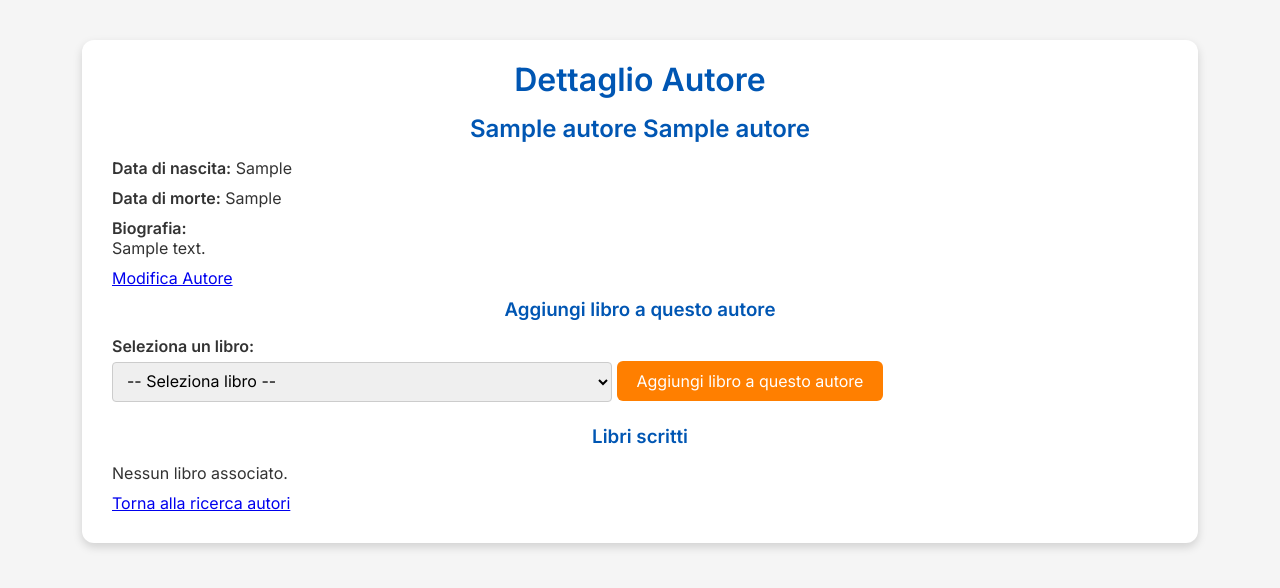
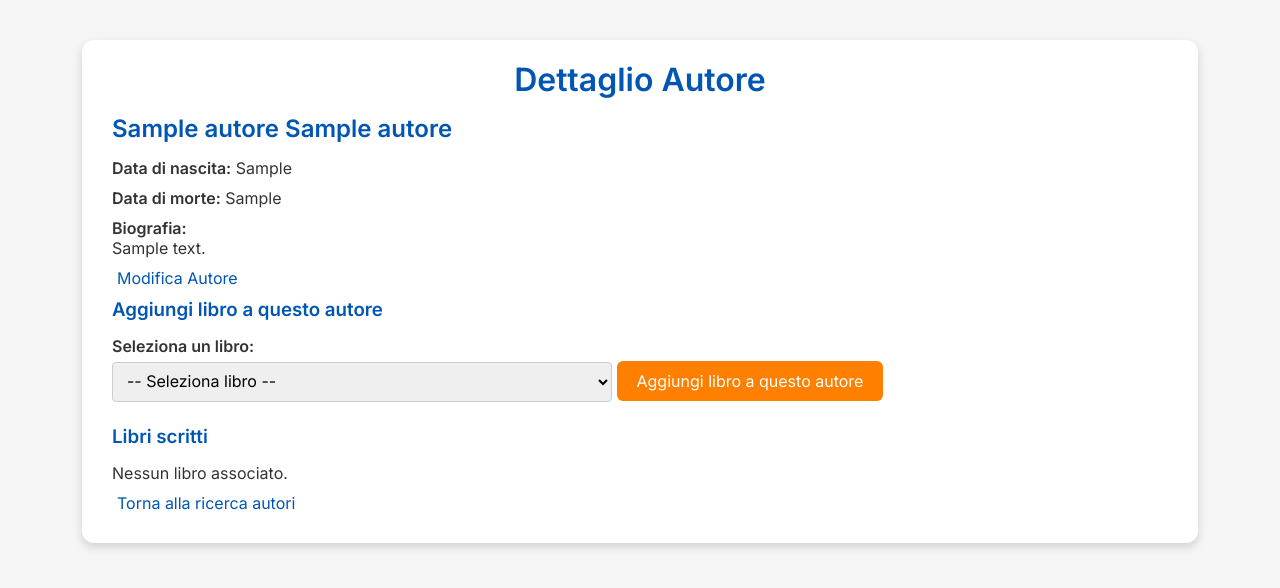
Before and after one commit to jaczao/library-management-system, a PHP site: page /dettaglio_autore.php?id=1 in a window 1280 px wide. Shown: the top 588 px of the page. Run offline with PHP 8.4, Linux system fonts and the light colour scheme; tables that the repository leaves empty or names only in its code hold one stand-in row (values such as "Sample post"); some libraries are stand-ins or nearby versions.

Commit message:
tanti fix estetici

```diff
--- a/aggiungi_nuovo_libro.php
+++ b/aggiungi_nuovo_libro.php
@@ -118,7 +118,7 @@ if ($_SERVER['REQUEST_METHOD'] === 'POST') {
         <br><br>
         <button type="submit">Aggiungi Libro</button>
     </form>
-    <p><a href="cerca_libri.php">Torna alla ricerca libri</a></p>
+    <div class="inline-links"><p><a href="cerca_libri.php">Torna alla ricerca libri</a></p></div>
 </div>
 <script>
 document.getElementById('add_author').addEventListener('click', function(){
--- a/crea_lettore.php
+++ b/crea_lettore.php
@@ -74,7 +74,7 @@ if ($_SERVER['REQUEST_METHOD'] === 'POST') {
 
         <button type="submit">Crea Profilo Lettore</button>
     </form>
-    <p><a href="cerca_lettore.php">Torna alla ricerca lettori</a></p>
+    <div class="inline-links"><p><a href="cerca_lettore.php">Torna alla ricerca lettori</a></p></div>
 </div>
 </body>
 </html>
--- a/crea_sede.php
+++ b/crea_sede.php
@@ -57,7 +57,7 @@ if ($_SERVER['REQUEST_METHOD'] === 'POST') {
 
         <button type="submit">Crea Sede</button>
     </form>
-    <p><a href="cerca_sede.php">Torna alla ricerca sedi</a></p>
+    <div class="inline-links"><p><a href="cerca_sede.php">Torna alla ricerca sedi</a></p></div>
 </div>
 </body>
 </html>
--- a/css/style.css
+++ b/css/style.css
@@ -26,10 +26,16 @@ body {
 }
 
 /* Headings */
-h1, h2, h3, h4, h5, h6 {
+h1 {
   color: #0056b3;
   margin-bottom: 15px;
   text-align: center;
+}
+
+h2, h3, h4, h5, h6 {
+  color: #0056b3;
+  margin-bottom: 15px;
+  text-align: left;
 }
 
 /* Navigazione: utilizzo di flex per i link affiancati */
--- a/dettaglio_autore.php
+++ b/dettaglio_autore.php
@@ -106,9 +106,11 @@ $tuttiLibri = $stmtTuttiLibri->fetchAll(PDO::FETCH_ASSOC);
   <p><strong>Data di morte:</strong> <?php echo htmlspecialchars($autore['data_morte'] ? $autore['data_morte'] : '-'); ?></p>
   <p><strong>Biografia:</strong><br><?php echo nl2br(htmlspecialchars($autore['biografia'])); ?></p>
 
+  <div class="inline-links">
   <p>
       <a href="modifica_autore.php?id=<?php echo $id_autore; ?>">Modifica Autore</a>
   </p>
+  </div>
 
   <!-- Form per aggiungere un libro a questo autore -->
   <h3>Aggiungi libro a questo autore</h3>
@@ -152,7 +154,7 @@ $tuttiLibri = $stmtTuttiLibri->fetchAll(PDO::FETCH_ASSOC);
       </ul>
   <?php endif; ?>
 
-  <p><a href="cerca_autori.php">Torna alla ricerca autori</a></p>
+  <div class="inline-links"><p><a href="cerca_autori.php">Torna alla ricerca autori</a></p></div>
 </div>
 </body>
 </html>
--- a/dettaglio_libro.php
+++ b/dettaglio_libro.php
@@ -176,7 +176,9 @@ $autori = $stmtAutori->fetchAll(PDO::FETCH_ASSOC);
         <!-- Sezione per il bibliotecario: gestione del libro -->
         <div class="biblio-management">
             <!-- Link per modificare il libro -->
+            <div class="inline-links">
             <p><a href="modifica_libro.php?id=<?php echo $id_libro; ?>">Modifica libro</a></p>
+            </div>
 
             <!-- Gestione delle copie per questo libro -->
             <h3>Gestione delle copie</h3>
@@ -233,7 +235,9 @@ $autori = $stmtAutori->fetchAll(PDO::FETCH_ASSOC);
         </div>
     <?php endif; ?>
 
+    <div class="inline-links">
     <a href="<?php echo ($_SESSION['role'] === 'bibliotecario') ? 'home_bibliotecario.php' : 'home_lettore.php'; ?>">Torna alla home</a>
+    </div>
 </div>
 </body>
 </html>
--- a/dettaglio_sede.php
+++ b/dettaglio_sede.php
@@ -88,9 +88,12 @@ $prestiti = $stmtPrestiti->fetchAll(PDO::FETCH_ASSOC);
     <p><strong>Città:</strong> <?php echo htmlspecialchars($sede['citta']); ?></p>
     <p><strong>Indirizzo:</strong> <?php echo htmlspecialchars($sede['indirizzo']); ?></p>
 
+    <div class="inline-links">
     <p>
         <a href="modifica_sede.php?id=<?php echo $id_sede; ?>">Modifica Sede</a>
     </p>
+    </div>
+
     <!-- Form per eliminare la sede -->
     <form method="post" action="dettaglio_sede.php?id=<?php echo $id_sede; ?>" onsubmit="return confirm('Sei sicuro di voler eliminare questa sede? Verranno eliminate anche tutte le copie e i prestiti associati.');">
         <input type="hidden" name="action" value="elimina_sede">
@@ -140,7 +143,7 @@ $prestiti = $stmtPrestiti->fetchAll(PDO::FETCH_ASSOC);
         </table>
     <?php endif; ?>
 
-    <p><a href="cerca_sede.php">Torna alla ricerca sedi</a></p>
+    <div class="inline-links"><p><a href="cerca_sede.php">Torna alla ricerca sedi</a></p></div>
 </div>
 </body>
 </html>
--- a/modifica_autore.php
+++ b/modifica_autore.php
@@ -76,7 +76,7 @@ if (!$autore) {
 
         <button type="submit">Salva Modifiche</button>
     </form>
-    <p><a href="dettaglio_autore.php?id=<?php echo $id_autore; ?>">Torna al Dettaglio Autore</a></p>
+    <div class="inline-links"><p><a href="dettaglio_autore.php?id=<?php echo $id_autore; ?>">Torna al Dettaglio Autore</a></p></div>
 </div>
 </body>
 </html>
--- a/modifica_libro.php
+++ b/modifica_libro.php
@@ -166,7 +166,7 @@ if ($_SERVER['REQUEST_METHOD'] === 'POST') {
         <br><br>
         <button type="submit" name="update_book">Salva Modifiche</button>
     </form>
-    <p><a href="dettaglio_libro.php?id=<?php echo $id_libro; ?>">Torna al Dettaglio Libro</a></p>
+    <div class="inline-links"><p><a href="dettaglio_libro.php?id=<?php echo $id_libro; ?>">Torna al Dettaglio Libro</a></p></div>
 </div>
 <script>
 document.getElementById('add_author').addEventListener('click', function(){
--- a/modifica_sede.php
+++ b/modifica_sede.php
@@ -73,7 +73,7 @@ if (!$sede) {
         <button type="submit">Salva Modifiche</button>
     </form>
 
-    <p><a href="dettaglio_sede.php?id=<?php echo $id_sede; ?>">Torna al Dettaglio Sede</a></p>
+    <div class="inline-links"><p><a href="dettaglio_sede.php?id=<?php echo $id_sede; ?>">Torna al Dettaglio Sede</a></p></div>
 </div>
 </body>
 </html>
--- a/profilo_lettore.php
+++ b/profilo_lettore.php
@@ -79,9 +79,11 @@ $prestiti = $stmt->fetchAll(PDO::FETCH_ASSOC);
     <p><strong>Categoria:</strong> <?php echo htmlspecialchars($lettore['categoria']); ?></p>
     <p><strong>Ritardi:</strong> <?php echo htmlspecialchars($lettore['ritardi']); ?></p>
 
+    <div class="inline-links">
     <p>
         <a href="modifica_profilo_lettore.php?id=<?php echo $id_lettore; ?>">Modifica Profilo</a>
     </p>
+    </div>
 
     <form method="post" action="profilo_lettore.php?id=<?php echo $id_lettore; ?>" onsubmit="return confirm('Sei sicuro di voler eliminare questo profilo? Questa operazione eliminerà anche tutti i prestiti associati.');">
         <input type="hidden" name="action" value="elimina_profilo">
@@ -114,7 +116,7 @@ $prestiti = $stmt->fetchAll(PDO::FETCH_ASSOC);
         </table>
     <?php endif; ?>
 
-    <p><a href="home_bibliotecario.php">Torna alla Home</a></p>
+    <div class="inline-links"><p><a href="home_bibliotecario.php">Torna alla Home</a></p></div>
 </div>
 </body>
 </html>
```
